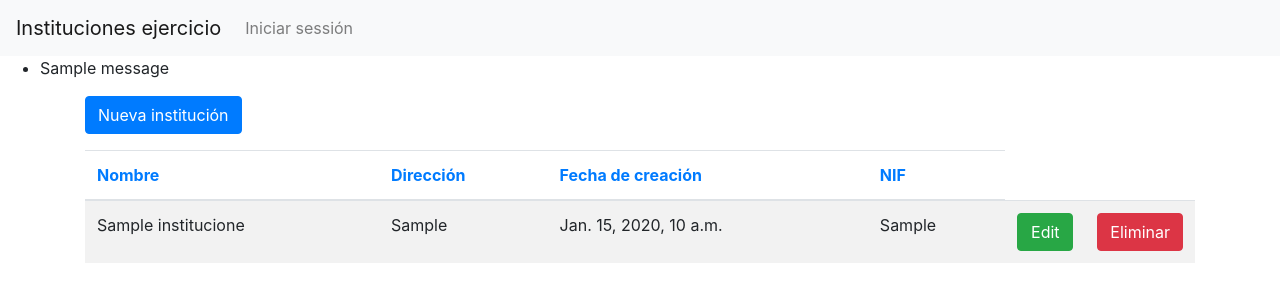
After one commit to villoch82/instituciones_site, a Django app: page /instituciones/ in a window 1280 px wide. The commit adds this page. Shown: the top 302 px of the page. Run offline with Django 3.2, Linux system fonts and the light colour scheme; tables that the repository leaves empty hold one stand-in row (values such as "Sample post"); one stand-in notice (Sample message) is shown.

Commit message:
eliminar - funcionalidad

```diff
--- a/instituciones/templates/base.html
+++ b/instituciones/templates/base.html
@@ -22,7 +22,7 @@
         {% if user.is_authenticated %}
 
         <li class="nav-item">
-          <a class="nav-link" href="/logout">Cerrar sessión</a>
+          <a class="nav-link" href="logout">Cerrar sessión</a>
         </li>
         <li class="nav-item">
           <a class="nav-link" href="#">Usuario activo: {{user.username}}</a>
@@ -31,7 +31,7 @@
         {% else %}
 
         <li class="nav-item">
-          <a class="nav-link" href="/login">Iniciar sessión</a>
+          <a class="nav-link" href="login">Iniciar sessión</a>
         </li>
 
         {% endif %}
@@ -39,9 +39,19 @@
     </div>
   </nav>
 
+  {% if messages %}
+    <ul class="messages">
+        {% for message in messages %}
+        <li{% if message.tags %} class="{{ message.tags }}"{% endif %}>{{ message }}</li>
+        {% endfor %}
+    </ul>
+{% endif %}
+
+    <div class="container">
     {% block content %}
 
     {% endblock %}
+    </div>
 
   </body>
 </html>
--- /dev/null
+++ b/instituciones/templates/listado.html
@@ -0,0 +1,73 @@
+{% extends 'base.html' %}
+
+{% block content %}
+
+
+  <div class="row">
+    <div class="col-sm-6 pull-right">
+        <div class="pull-right">
+            <p>
+              <a href="crear" class="btn btn-primary" role="button">Nueva institución</a>
+            </p>
+        </div>
+    </div>
+  </div>
+
+   <table class="table table-hover table-striped">
+      <thead>
+        <tr>
+          <th><a href="?order_by=name">Nombre</a></th>
+          <th><a href="?order_by=phone">Dirección</a></th>
+          <th><a href="?order_by=birthdate">Fecha de creación</a></th>
+          <th><a href="?order_by=contact_type__type">NIF</a></th>
+        </tr>
+      </thead>
+      <tbody>
+        {% for institucion in listado %}
+        <tr>
+          <td>{{institucion.nombre}}</td>
+          <td>{{institucion.direccion}}</td>
+          <td>{{institucion.fecha_creacion}}</td>
+          <td>{{institucion.nif}}</td>
+          <td width="80px">
+            <i class="bi bi-pencil-fill"></i>
+              <a href="crear?id={{institucion.id}}" class="btn btn-success btn-block" role="button"> Edit </a>
+          </td>
+          <td width="80px">
+              <a href="eliminar?id={{institucion.id}}" class="btn btn-danger btn-block" role="button"> Eliminar </a>
+          </td>
+        </tr>
+        {% empty %}
+        <tr>
+          <td>
+            No hay instituciones para mostrar
+          </td>
+        </tr>
+        {% endfor %}
+
+
+      </tbody>
+    </table>
+</div>
+
+<div class="modal fade" id="confirm-delete" tabindex="-1" role="dialog" aria-labelledby="myModalLabel" aria-hidden="true">
+  <div class="modal-dialog">
+      <div class="modal-content">
+          <div class="modal-header">
+            <h5 class="modal-title" id="exampleModalCenterTitle">Delete contact</h5>
+          </div>
+          <div class="modal-body">
+            Are you sure?
+          </div>
+          <div class="modal-footer">
+              <button type="button" class="btn btn-default" data-dismiss="modal">Cancel</button>
+              <form method="POST" class="delete_confirm_modal_form">
+                {%csrf_token%}
+                <input class="btn btn-danger" type="submit" value="Delete">
+            </form>
+          </div>
+      </div>
+  </div>
+</div>
+
+{% endblock %}
--- a/instituciones/urls.py
+++ b/instituciones/urls.py
@@ -1,9 +1,14 @@
 from django.urls import path
 from . import views
 
+app_name = 'instituciones'
+
 urlpatterns = [
-    path('crear', views.Save, name='crear'),
-    path('crear/<int:id>/', views.Save, name='modificar'),
-    path('registrar_usuario', views.regitrarUsuario, name='registrarUsuario'),
-    path('login', views.loginUsuario, name = 'loginUsuario')
+    path('', views.Listar, name = 'listado'),
+    path('crear', views.Save, name = 'crear'),
+    path('crear/<int:id>/', views.Save, name = 'modificar'),
+    path('registrar_usuario', views.regitrarUsuario, name = 'registrarUsuario'),
+    path('login', views.loginUsuario, name = 'loginUsuario'),
+    path('logout', views.logoutUsuario, name = 'logoutUsuario'),
+    path('eliminar', views.Borrar, name = 'eliminar')
 ]
--- a/instituciones/views.py
+++ b/instituciones/views.py
@@ -10,6 +10,16 @@ from instituciones.forms import CrearInstitucionForm, RegistraUsuarioForm
 from instituciones.models import Instituciones
 
 # Create your views here.
+def Listar(request):
+    listado = Instituciones.objects.all()
+    return render(
+        request,
+        'listado.html',
+        context = {
+            'listado' : listado,
+        }
+    )
+
 def Save(request):
     id = ''
     action = 'CREAR'
@@ -33,6 +43,7 @@ def Save(request):
             institucion.nif = request.POST['nif']
 
             institucion.save()
+            messages.info(request, 'Datos almacenados correctamente')
 
     elif request.GET:
 
@@ -62,6 +73,26 @@ def Save(request):
             'action' : action,
             }
         )
+
+def Borrar(request):
+    if request.GET:
+        if 'id' and 'confirmado' in request.GET:
+            try:
+                Instituciones.objects.filter(id = request.GET['id']).delete()
+                messages.info(request, 'Institucion eliminada')
+                return redirect('instituciones:listado')
+            except ValueError:
+                messages.error(request, 'hubo un error al eliminar la institución')
+        elif request.GET['id']:
+            return render(
+                request,
+                'eliminar.html',
+                context = {
+                    'id' : request.GET['id'],
+                }
+            )
+
+
 
 def regitrarUsuario(request):
     if request.method == "POST":
@@ -104,3 +135,4 @@ def loginUsuario(request):
 def logoutUsuario(request):
     logout(request)
     messages.info(request, 'Ha cerrado la sessión')
+    return redirect('instituciones:loginUsuario')
```
Also changed, not shown: instituciones/templates/eliminar.html (added, +14 -0 lines), instituciones/templates/save.html (+13 -1 lines), instituciones/tests.py (+33 -5 lines).
